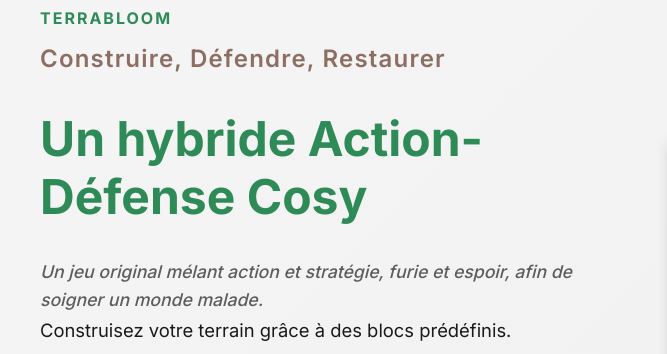
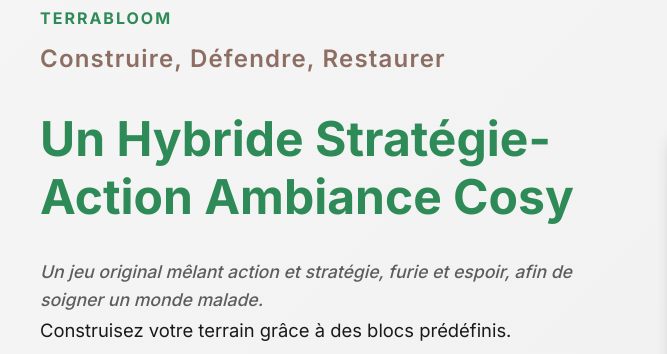
Before and after one commit to LaurentOngaro/terrabloom-website, a plain HTML site: page index.html in a window 1280 px wide. Shown: the part 161-515 px from the top of the page, 0-667 px from the left. Drawn offline with Linux system fonts and the light colour scheme.

Commit message:
Update game descriptions for consistency and clarity across English and French pages

```diff
--- a/index.html
+++ b/index.html
@@ -5,13 +5,13 @@
     <meta name="viewport" content="width=device-width, initial-scale=1.0" />
     <meta
       name="description"
-      content="TerraBloom - Un hybride cozy action-défense. Construisez, défendez avec stratégie et restaurez des écosystèmes. Développé par Laurent Ongaro."
+      content="TerraBloom - Un Hybride Stratégie-Action Ambiance Cosy. Construisez, défendez avec stratégie et restaurez des écosystèmes. Développé par Laurent Ongaro."
     />
     <meta name="keywords" content="jeu vidéo, indie game, action-défense, exploration, crafting, jeu 3D" />
     <meta property="og:title" content="TerraBloom - Build. Defend. Restore." />
     <meta
       property="og:description"
-      content="Un hybride cozy action-défense: construction, stratégie, restauration. Un univers vivant et coloré, sans survie hardcore."
+      content="Un Hybride Stratégie-Action Ambiance Cosy: construction, stratégie, restauration. Un univers vivant et coloré, sans survie hardcore."
     />
     <meta
       property="og:image"
@@ -21,7 +21,7 @@
     <meta property="og:type" content="website" />
     <meta name="twitter:card" content="summary_large_image" />
     <meta name="twitter:title" content="TerraBloom - Build. Defend. Restore." />
-    <meta name="twitter:description" content="Un jeu hybride action-défense: construire, défendre avec stratégie, restaurer des écosystèmes." />
+    <meta name="twitter:description" content="Un Hybride Stratégie-Action Ambiance Cosy: construire, défendre avec stratégie, restaurer des écosystèmes." />
     <meta
       name="twitter:image"
       content="https://res.cloudinary.com/dhcyqj41d/image/upload/v1766924009/TerraBloom_Key_Art_V2-Circular_Mandala.png.jpg"
@@ -51,9 +51,9 @@
               <p class="tagline">Construire, Défendre, Restaurer</p>
             </div>
 
-            <h1>Un hybride Action-Défense Cosy</h1>
+            <h1>Un Hybride Stratégie-Action Ambiance Cosy</h1>
 
-            <p class="sub-tagline">Un jeu original mélant action et stratégie, furie et espoir, afin de soigner un monde malade.</p>
+            <p class="sub-tagline">Un jeu original mêlant action et stratégie, furie et espoir, afin de soigner un monde malade.</p>
 
             <p class="hook">
               Construisez votre terrain grâce à des blocs prédéfinis.<br />
```
Also changed, not shown: index-en.html (+3 -3 lines), README.md.
